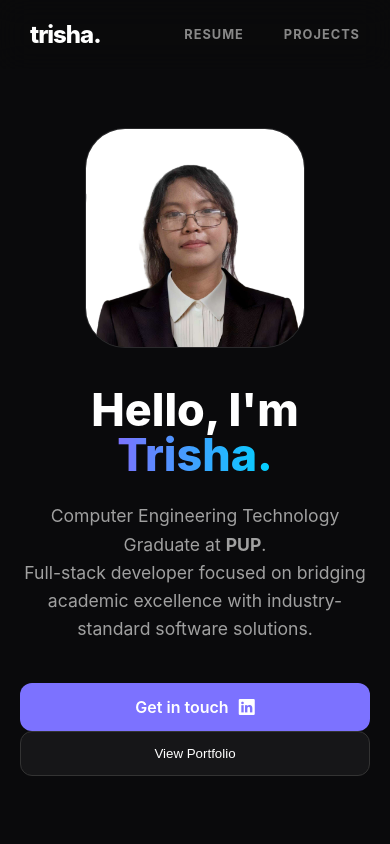
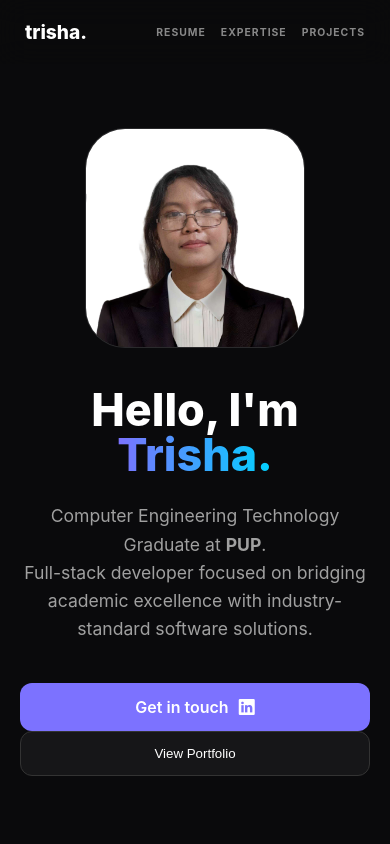
Before and after one commit to ttrdtxn/My-Portfolio, a Vue app: page / in a window 390 px wide. Shown: the top 844 px of the page. Built offline with nearby package versions, Linux system fonts and the light colour scheme.

Commit message:
Final nav and scroll updates

```diff
--- a/src/App.vue
+++ b/src/App.vue
@@ -2,69 +2,87 @@
   <div class="app-wrapper">
     <!-- Fixed Navbar -->
     <nav class="navbar">
-      <router-link to="/" class="logo">trisha.</router-link>
+      <router-link to="/" class="logo" @click="scrollToTop">trisha.</router-link>
       <div class="nav-links">
-        <!-- Opens dedicated Resume Page -->
         <router-link to="/resume" class="nav-item">RESUME</router-link>
 
-        <!-- Logic: If not on Home, go Home then Scroll. If on Home, just Scroll. -->
+        <!-- NEW: Expertise Scroll Link -->
+        <a href="#" @click.prevent="handleExpertiseClick" class="nav-item">EXPERTISE</a>
+
         <a href="#" @click.prevent="handleProjectClick" class="nav-item">PROJECTS</a>
       </div>
     </nav>
 
     <!-- Page Content -->
     <router-view />
+
+    <!-- BACK TO TOP BUTTON -->
+    <Transition name="fade">
+      <button
+        v-if="showBackToTop"
+        @click="scrollToTop"
+        class="back-to-top"
+        title="Back to top"
+      >
+        <i class="bi bi-chevron-up"></i>
+      </button>
+    </Transition>
   </div>
 </template>
 
 <script setup>
+import { ref, onMounted, onUnmounted } from 'vue'
 import { useRouter, useRoute } from 'vue-router'
 
 const router = useRouter()
 const route = useRoute()
+const showBackToTop = ref(false)
 
-const handleProjectClick = async () => {
+// LOGIC FOR EXPERTISE LINK
+const handleExpertiseClick = async () => {
   if (route.path !== '/') {
-    // 1. If we are on the Resume page, navigate Home first
     await router.push('/')
-    // 2. Small delay to allow the Home page to load before scrolling
-    setTimeout(() => {
-      scrollToProjects()
-    }, 300)
+    setTimeout(() => { scrollToSection('about-detail') }, 300)
   } else {
-    // 3. If already Home, scroll immediately
-    scrollToProjects()
+    scrollToSection('about-detail')
   }
 }
 
-const scrollToProjects = () => {
-  const element = document.getElementById('projects-section');
+// LOGIC FOR PROJECTS LINK
+const handleProjectClick = async () => {
+  if (route.path !== '/') {
+    await router.push('/')
+    setTimeout(() => { scrollToSection('projects-section') }, 300)
+  } else {
+    scrollToSection('projects-section')
+  }
+}
+
+// Reusable scroll function
+const scrollToSection = (id) => {
+  const element = document.getElementById(id);
   if (element) {
     element.scrollIntoView({ behavior: 'smooth' });
   }
 }
+
+const scrollToTop = () => {
+  window.scrollTo({ top: 0, behavior: 'smooth' });
+}
+
+const handleScroll = () => {
+  showBackToTop.value = window.scrollY > 400
+}
+
+onMounted(() => { window.addEventListener('scroll', handleScroll) })
+onUnmounted(() => { window.removeEventListener('scroll', handleScroll) })
 </script>
 
 <style>
 /* GLOBAL STYLES */
-* {
-  margin: 0;
-  padding: 0;
-  box-sizing: border-box;
-}
+* { margin: 0; padding: 0; box-sizing: border-box; }
+body { background-color: #0a0a0c; color: #ffffff; font-family: 'Inter', sans-serif; overflow-x: hidden; }
 
-body {
-  background-color: #0a0a0c;
-  color: #ffffff;
-  font-family: 'Inter', sans-serif;
-  overflow-x: hidden;
-}
-
-.app-wrapper {
-  min-height: 100vh;
-}
-
-/* NAVBAR STYLING */
 .navbar {
   z-index: 1000;
   position: fixed;
@@ -78,35 +96,54 @@ body {
   backdrop-filter: blur(15px);
 }
 
-.logo {
-  font-size: 1.5rem;
-  font-weight: 800;
-  letter-spacing: -1px;
-  text-decoration: none;
-  color: white;
-}
+.logo { font-size: 1.5rem; font-weight: 800; text-decoration: none; color: white; cursor: pointer; }
 
-.nav-links {
-  display: flex;
-  gap: 40px;
-}
+/* Adjusted gap for 3 nav items */
+.nav-links { display: flex; gap: 30px; }
 
 .nav-item {
   color: #888;
   text-decoration: none;
-  font-size: 0.8rem;
+  font-size: 0.75rem;
   font-weight: 700;
   letter-spacing: 1px;
   transition: 0.3s;
 }
+.nav-item:hover, .router-link-active { color: #ffffff; }
 
-.nav-item:hover, .router-link-active {
-  color: #ffffff;
+/* BACK TO TOP BUTTON */
+.back-to-top {
+  position: fixed;
+  bottom: 40px;
+  right: 40px;
+  width: 50px;
+  height: 50px;
+  background-color: #7c72ff;
+  color: white;
+  border: none;
+  border-radius: 50%;
+  display: flex;
+  align-items: center;
+  justify-content: center;
+  font-size: 1.5rem;
+  cursor: pointer;
+  z-index: 1500;
+  box-shadow: 0 10px 20px rgba(124, 114, 255, 0.3);
+  transition: 0.3s;
 }
 
+.back-to-top:hover { transform: translateY(-5px); background-color: #6a61e6; }
+
+/* MOBILE FIXES */
 @media (max-width: 768px) {
-  .navbar {
-    padding: 20px 30px;
-  }
+  .navbar { padding: 20px 25px; }
+  .logo { font-size: 1.2rem; }
+  .nav-links { gap: 15px; } /* Smaller gap to fit 3 items on small screens */
+  .nav-item { font-size: 0.65rem; }
+  .back-to-top { bottom: 20px; right: 20px; width: 45px; height: 45px; }
 }
+
+/* FADE ANIMATION */
+.fade-enter-active, .fade-leave-active { transition: opacity 0.4s ease, transform 0.4s ease; }
+.fade-enter-from, .fade-leave-to { opacity: 0; transform: translateY(20px); }
 </style>
```
